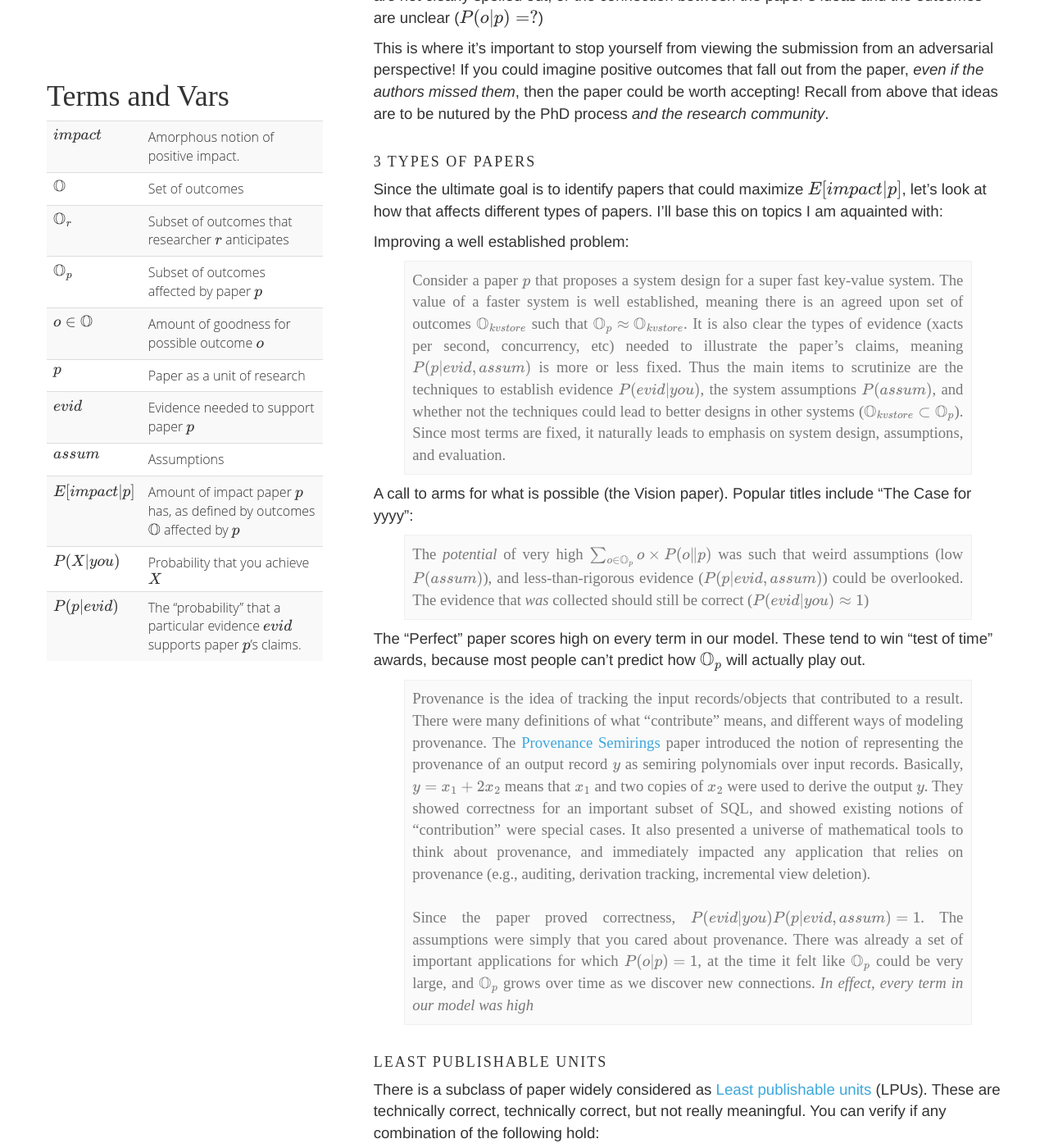
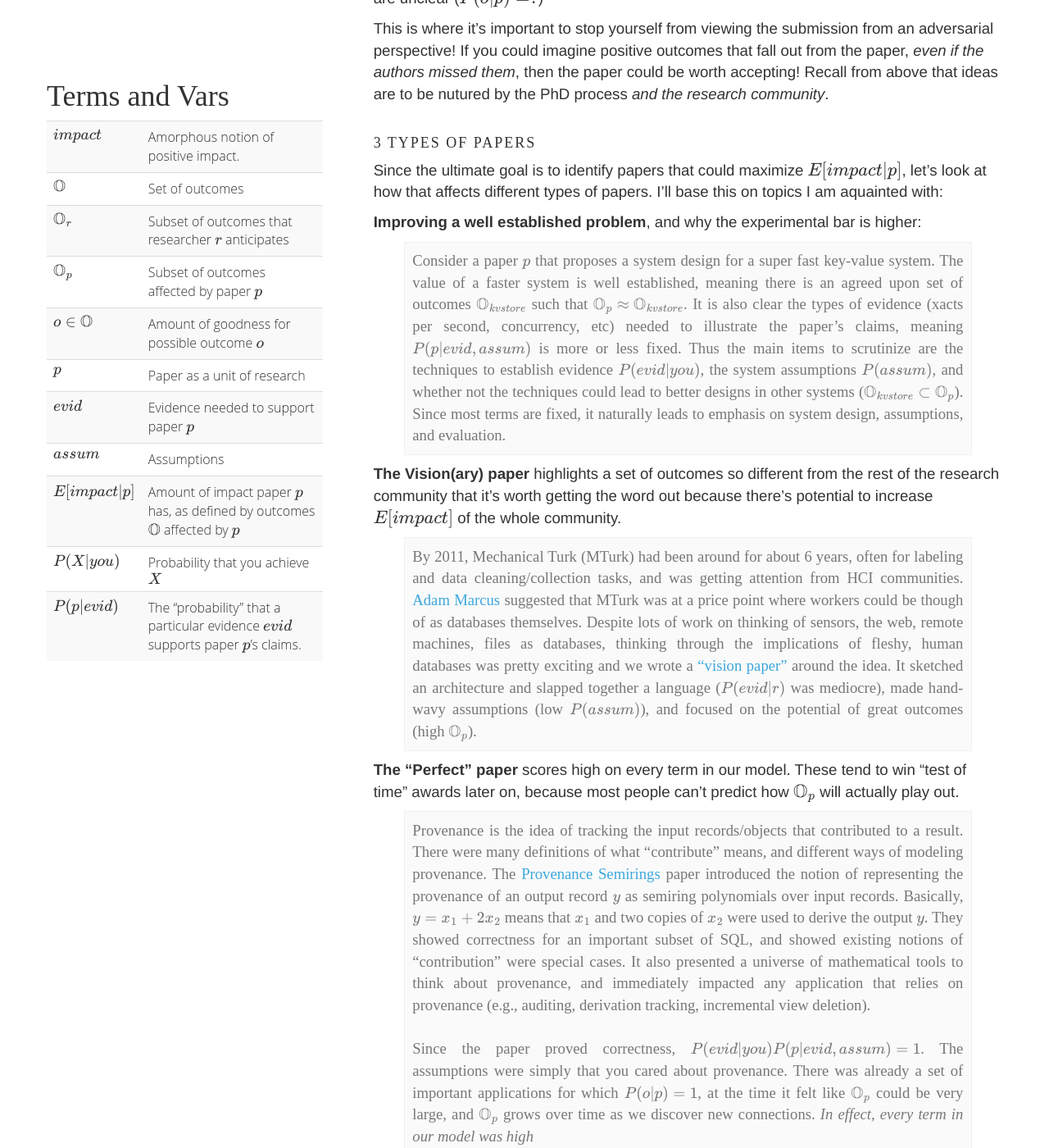
Before and after one commit to researchsetup/researchsetup.github.io, a Jekyll site: the page built from researchmodel.md, in a window 1280 px wide and 1400 px high, scrolled down 4880 px. Shown: the whole window at 82% size. Built offline with Jekyll 4.4.1, drawn with Linux system fonts in a browser that asks for light colours; some web fonts are replaced; formulas are drawn with MathJax 3; our own code applies the rules of GitHub Pages for plain Markdown files; some of the changed text lies outside the part shown.

Commit message:
lazy commit msg

```diff
--- a/files/css/post.css
+++ b/files/css/post.css
@@ -60,7 +60,7 @@ code {
 
 
 
-b, strong {
+b {
   color: #555;
   font-weight: 300;
   text-transform: uppercase;
--- a/researchmodel.md
+++ b/researchmodel.md
@@ -191,19 +191,19 @@ This is where it's important to stop yourself from viewing the submission from a
 Since the ultimate goal is to identify papers that could maximize $E[impact\|p]$, let's look at how that affects different types of papers.  I'll base this on topics I am aquainted with:
 
 
-Improving a well established problem:
+<strong>Improving a well established problem</strong>, and why the experimental bar is higher:
 
 {:.example}
 Consider a paper $p$ that proposes a system design for a super fast key-value system.  The value of a faster system is well established, meaning there is an agreed upon set of outcomes $\mathbb{O}_{kvstore}$ such that $$\mathbb{O}_p \approx \mathbb{O}_{kvstore}$$.  It is also clear the types of evidence (xacts per second, concurrency, etc)  needed to illustrate the paper's claims, meaning $P(p \| evid,assum)$ is more or less fixed.   Thus the main items to scrutinize are the techniques to establish evidence $P(evid\|you)$, the system assumptions $P(assum)$, and whether not the techniques could lead to better designs in other systems
 ($$\mathbb{O}_{kvstore}\subset \mathbb{O}_{p}$$).
 Since most terms are fixed, it naturally leads to emphasis on system design, assumptions, and evaluation.
 
-A call to arms for what is possible (the Vision paper).  Popular titles include "The Case for yyyy":
+<strong>The Vision(ary) paper</strong> highlights a set of outcomes so different from the rest of the research community that it's worth getting the word out because there's potential to increase $E[impact]$ of the whole community.
 
 {:.example}
-The _potential_ of very high $$\sum_{o\in\mathbb{O}_p} o\times P(o\|p)$$ was such that weird assumptions (low $P(assum)$), and less-than-rigorous evidence ($P(p\|evid,assum)$) could be overlooked.  The evidence that _was_ collected should still be correct ($P(evid\|you)\approx 1$)
+By 2011, Mechanical Turk (MTurk) had been around for about 6 years, often for labeling and data cleaning/collection tasks, and was getting attention from HCI communities.  [Adam Marcus](http://www.marcua.net) suggested that MTurk was at a price point where workers could be though of as databases themselves.  Despite lots of work on thinking of sensors, the web, remote machines, files as databases, thinking through the implications of fleshy, human databases was pretty exciting and we wrote a ["vision paper"](http://sirrice.github.io/files/papers/qurk-cidr11.pdf) around the idea.   It sketched an architecture and slapped together a language ($P(evid\|r)$ was mediocre), made hand-wavy assumptions (low $P(assum)$), and focused on the potential of great outcomes (high $\mathbb{O}_p$).
 
-The "Perfect" paper scores high on every term in our model.  These tend to win "test of time" awards, because most people can't predict how $\mathbb{O}_p$ will actually play out.
+<strong>The "Perfect" paper</strong> scores high on every term in our model.  These tend to win "test of time" awards later on, because most people can't predict how $\mathbb{O}_p$ will actually play out.
 
 {:.example}
 Provenance is the idea of tracking the input records/objects that contributed to a result.  There were many definitions of what "contribute" means, and different ways of modeling provenance.  The [Provenance Semirings](https://www.google.com/search?q=provenance+semirings) paper introduced the notion of representing the provenance of an output record $y$ as semiring polynomials over input records. Basically, $y=x_1 + 2x_2$ means that $x_1$ and two copies of $x_2$ were used to derive the output $y$.   They showed correctness for an important subset of SQL, and showed existing notions of "contribution" were special cases.  It also presented a universe of mathematical tools to think about provenance, and immediately impacted any application that relies on provenance (e.g., auditing, derivation tracking, incremental view deletion).
```
Also changed, not shown: other parts of researchmodel.md (+7 -7 lines).
